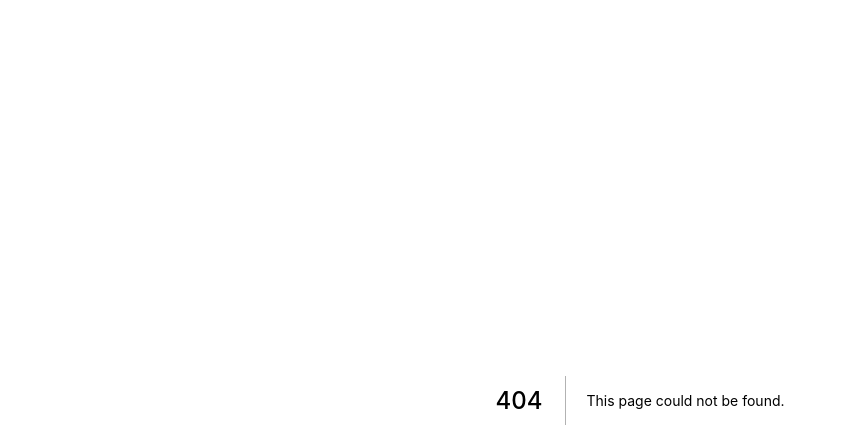
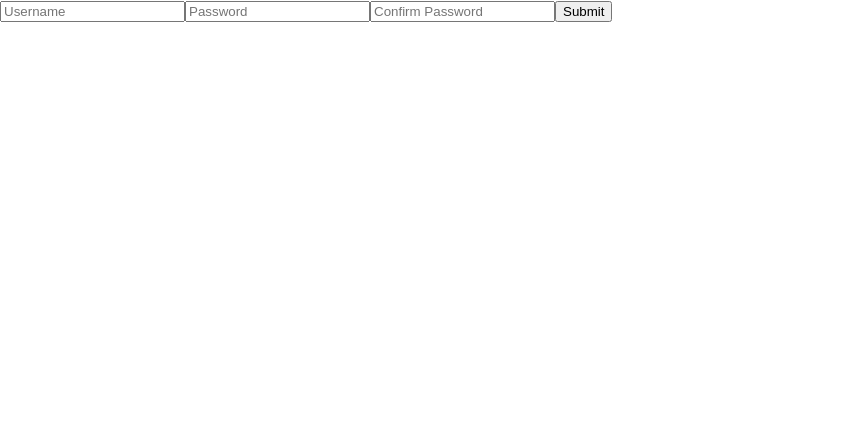
Before and after one commit to webserver-school/frontend, a Next.js app: page /register in a window 1280 px wide. Before the commit this address had no page. Shown: the top 448 px of the page, without its empty margins (0-847 px from the left). Built offline with nearby package versions, Linux system fonts and the light colour scheme.

Commit message:
feat: Add ability to login and register

```diff
--- /dev/null
+++ b/pages/register.js
@@ -0,0 +1,29 @@
+function Register() {
+    const submit = async (e) => {
+        e.preventDefault();
+
+        let formData = new FormData(e.target);
+
+        let res = await fetch(process.env.NEXT_PUBLIC_URL + '/api/Register', {
+            method: "POST",
+            body: JSON.stringify(
+                Object.fromEntries(formData)
+            ),
+            headers: {
+                'Content-Type': 'application/json',
+                'Accept': 'application/json'
+            }
+        });
+    }
+
+    return (
+        <form onSubmit={submit}>
+            <input type="text" name="username" placeholder="Username" required />
+            <input type="password" name="password" placeholder="Password" required />
+            <input type="password" name="confirm_password" placeholder="Confirm Password" required />
+            <button type="submit"> Submit </button>
+        </form>
+    );
+}
+
+export default Register;
```
Also changed, not shown: pages/login.js (added, +28 -0 lines).
